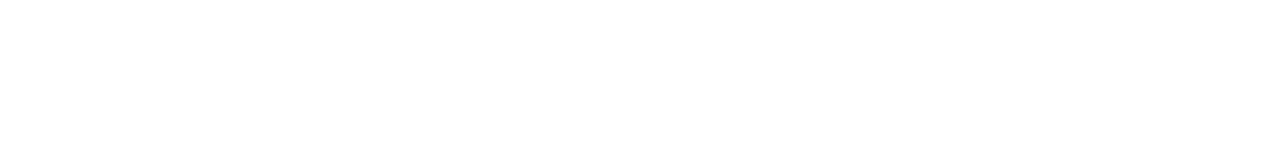
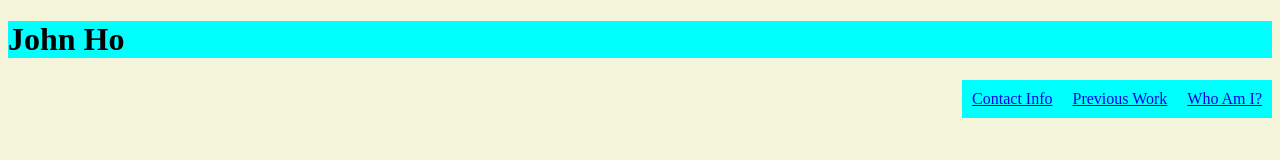
Before and after one commit to SpectreKilo/portfolioJohnHo, a plain HTML site: page index.html in a window 1280 px wide. Drawn offline with Linux system fonts and the light colour scheme; files that its build step writes are made by us from their sources.

Commit message:
added framework for nav bar and added header text

```diff
--- a/assets/css/style.css
+++ b/assets/css/style.css
@@ -0,0 +1,38 @@
+body{
+    background-color: beige;
+}
+
+
+
+ul{
+    list-style-type: none;
+    margin: 0;
+    padding: 0;
+
+}
+
+li{
+    display: inline;
+    float: right;
+}
+a{
+    display: block;
+    padding: 10px;
+    background-color: cyan;
+}
+
+header{
+    background-color: cyan;
+}
+
+.who{
+
+}
+
+.work{
+
+}
+
+.contact{
+
+}
--- a/index.html
+++ b/index.html
@@ -9,6 +9,20 @@
     <link rel="stylesheet" href="./assets/css/style.css">
 </head>
 <body>
+    <header>
+        <h1>John Ho</h1>
+        <ul>
+            <li>
+                <a href="who">Who Am I?</a>
+            </li>
+            <li>
+                <a href="work">Previous Work</a>
+            </li>
+            <li>
+                <a href="contact">Contact Info</a>
+            </li>
+        </ul>
+    </header>
 
 </body>
 </html>
```
